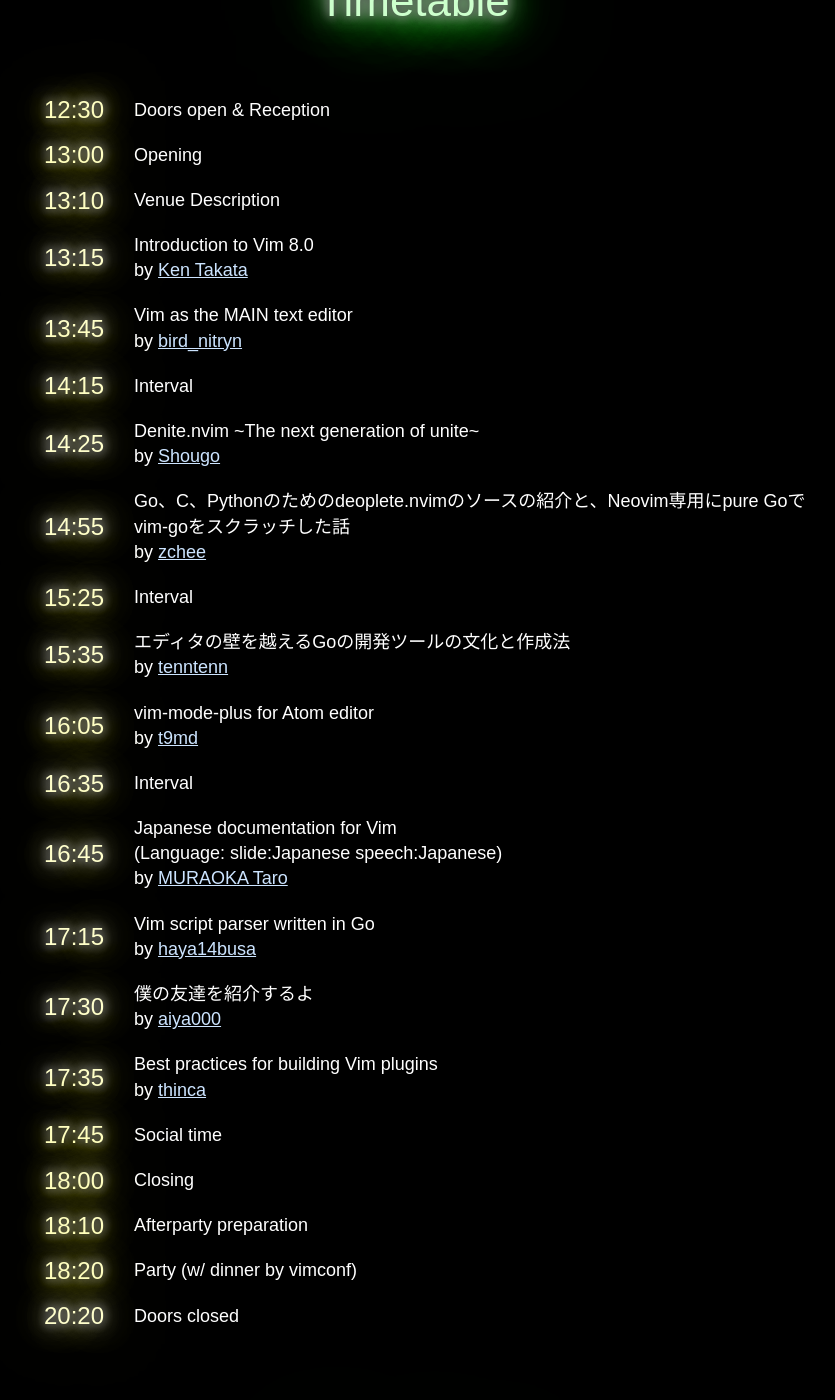
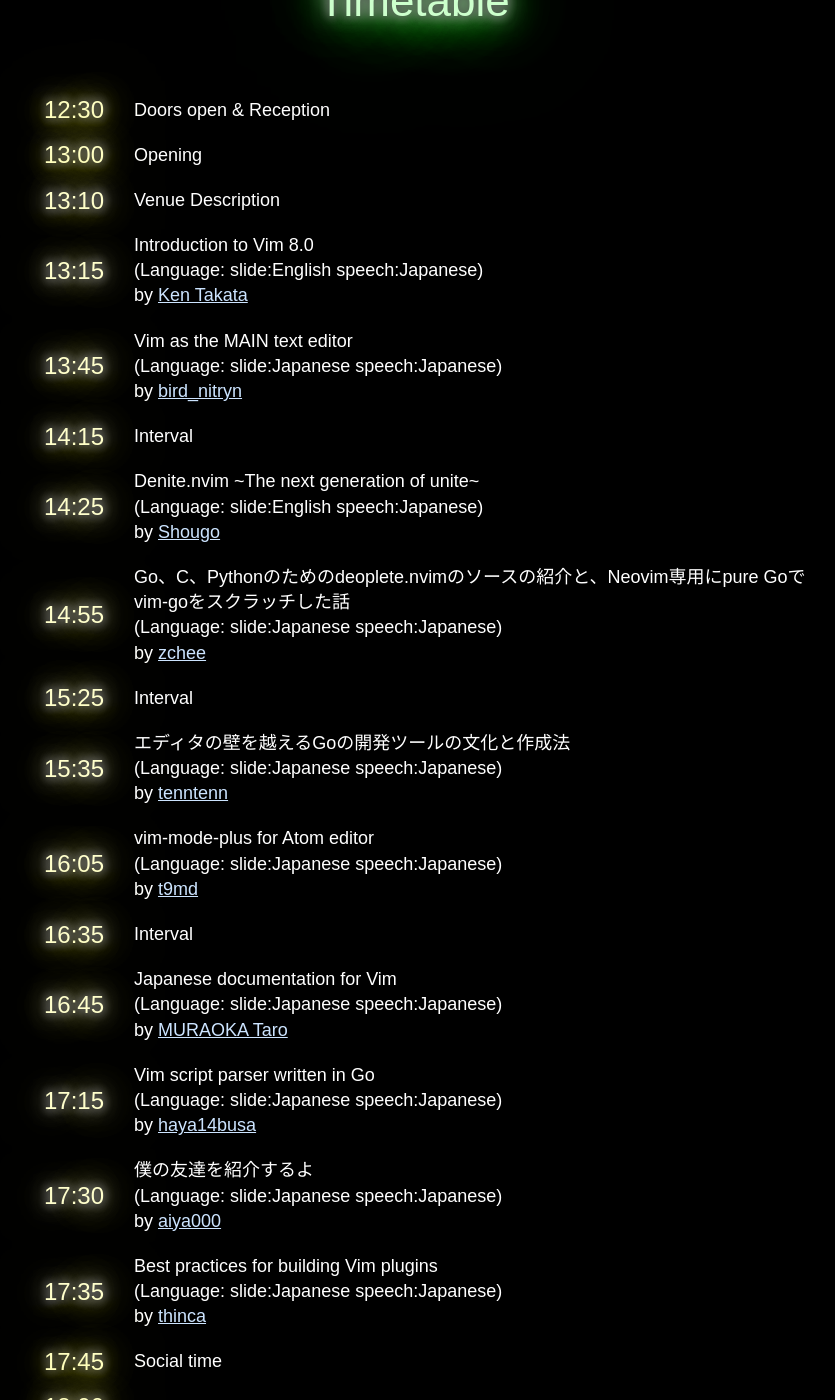
Before and after one commit to vim-jp/vimconf.org, a Jekyll site: the page built from 2016/en.html, in a window 1280 px wide and 1400 px high, scrolled down 1274 px. Shown: the whole window, without its empty margins (226-1061 px from the left). Built offline with Jekyll 4.4.1, drawn with Linux system fonts in a browser that asks for light colours; some web fonts are replaced; some of the changed lines change nothing that is shown.

Commit message:
Add language data

```diff
--- a/_data/2016/timetable.yml
+++ b/_data/2016/timetable.yml
@@ -19,6 +19,9 @@
   talk:
     slide:
     video:
+  english:
+    speech: false
+    slide: true
 
 - start: "13:45"
   title: Vim as the MAIN text editor
@@ -29,6 +32,9 @@
   talk:
     slide:
     video:
+  english:
+    speech: false
+    slide: false
 
 - start: "14:15"
   title: Interval
@@ -43,6 +49,9 @@
   talk:
     slide:
     video:
+  english:
+    speech: false
+    slide: true
 
 - start: "14:55"
   title: Go、C、Pythonのためのdeoplete.nvimのソースの紹介と、Neovim専用にpure Goでvim-goをスクラッチした話
@@ -53,6 +62,9 @@
   talk:
     slide:
     video:
+  english:
+    speech: false
+    slide: false
 
 - start: "15:25"
   title: Interval
@@ -67,6 +79,9 @@
   talk:
     slide:
     video:
+  english:
+    speech: false
+    slide: false
 
 - start: "16:05"
   title: vim-mode-plus for Atom editor
@@ -77,6 +92,9 @@
   talk:
     slide:
     video:
+  english:
+    speech: false
+    slide: false
 
 - start: "16:35"
   title: Interval
@@ -104,6 +122,9 @@
   talk:
     slide:
     video:
+  english:
+    speech: false
+    slide: false
 
 - start: "17:30"
   title: 僕の友達を紹介するよ
@@ -114,6 +135,9 @@
   talk:
     slide:
     video:
+  english:
+    speech: false
+    slide: false
 
 - start: "17:35"
   title: Best practices for building Vim plugins
@@ -124,6 +148,9 @@
   talk:
     slide:
     video:
+  english:
+    speech: false
+    slide: false
 
 - start: "17:45"
   title: Social time
```
